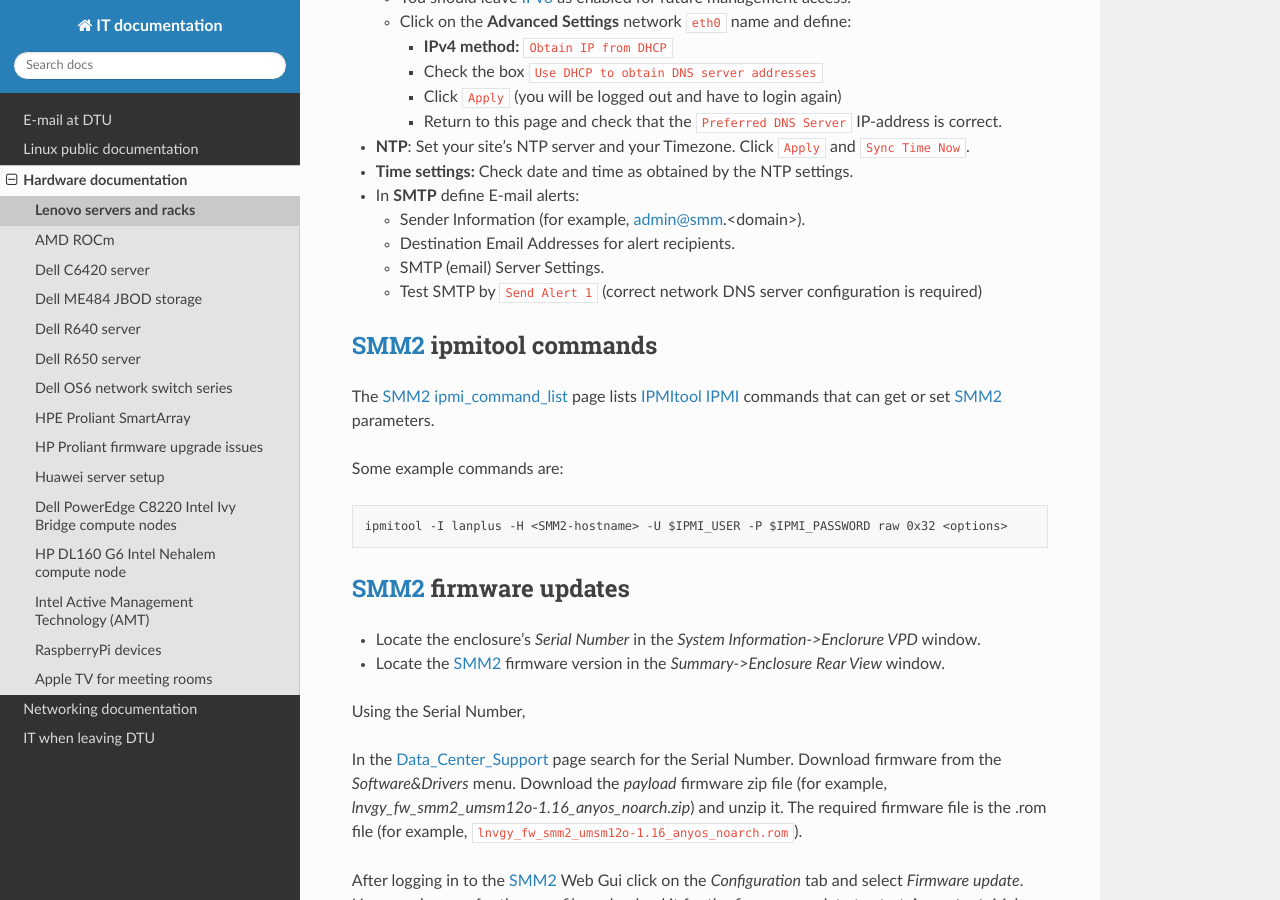
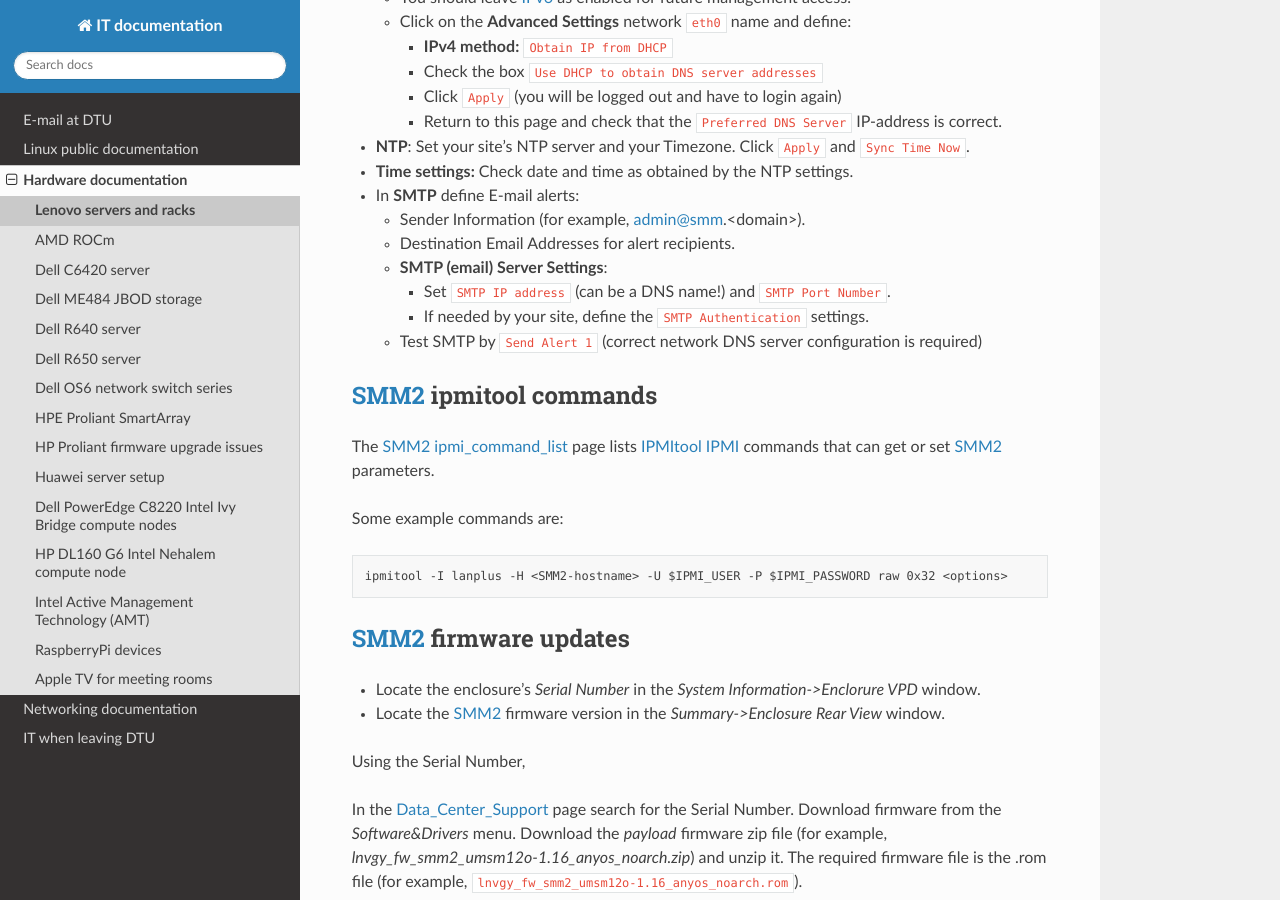
Before and after one commit to OleHolmNielsen/ITwiki, a Sphinx documentation site: the page built from docs/Lenovo_DW612S.rst, in a window 1280 px wide and 900 px high, scrolled down 1075 px. Built offline with Sphinx 7.4.7 and the Read the Docs theme 3.1.0, drawn with Linux system fonts in a browser that asks for light colours.

Commit message:
SMTP settings

```diff
--- a/docs/Lenovo_DW612S.rst
+++ b/docs/Lenovo_DW612S.rst
@@ -62,7 +62,11 @@ After logging in to the SMM2_ Web Gui click on the *Configuration* tab:
 
   * Sender Information (for example, admin@smm.<domain>).
   * Destination Email Addresses for alert recipients.
-  * SMTP (email) Server Settings.
+  * **SMTP (email) Server Settings**:
+
+    * Set ``SMTP IP address`` (can be a DNS name!) and ``SMTP Port Number``.
+    * If needed by your site, define the ``SMTP Authentication`` settings.
+
   * Test SMTP by ``Send Alert 1`` (correct network DNS server configuration is required)
 
 .. _IPv6: http://en.wikipedia.org/wiki/Ipv6
```
